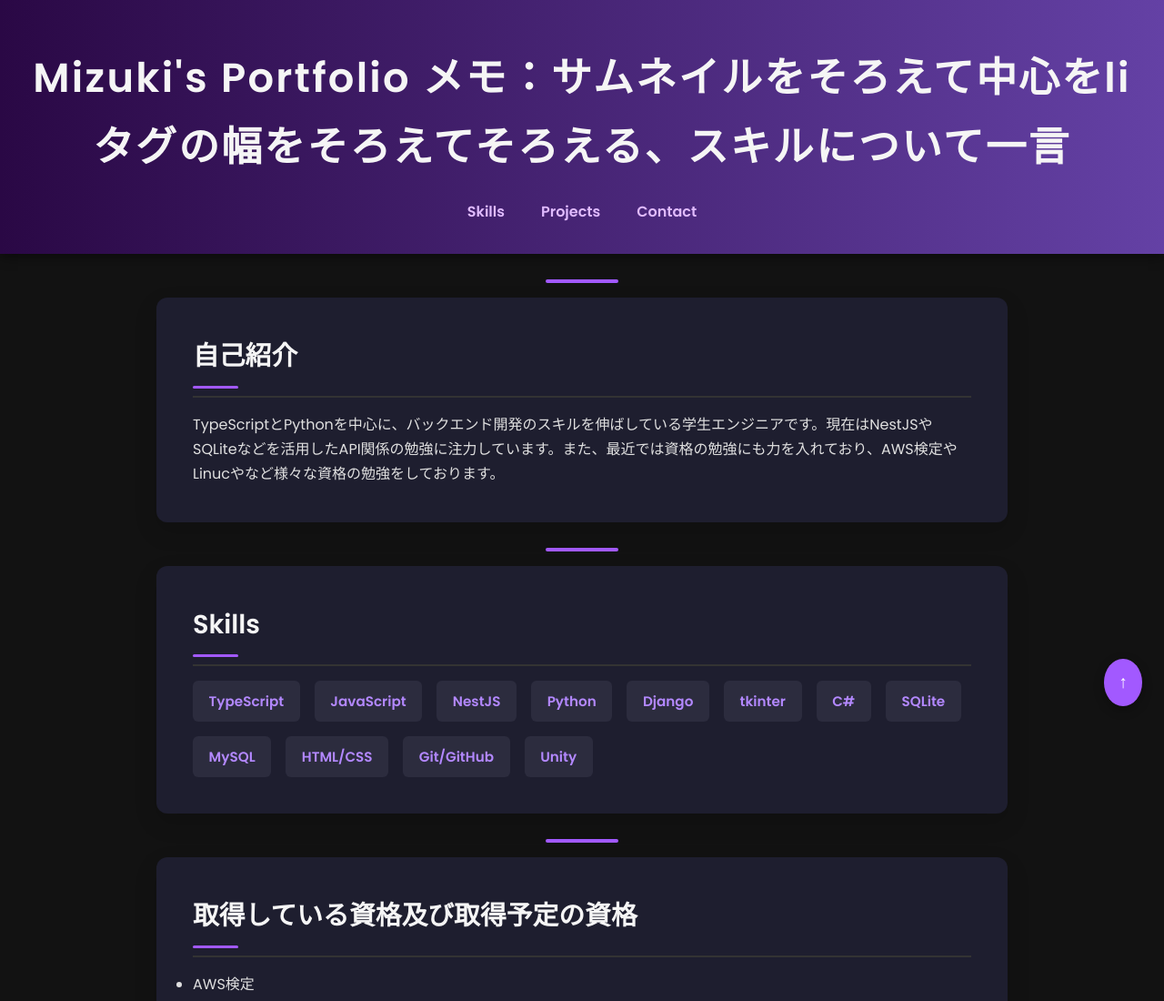
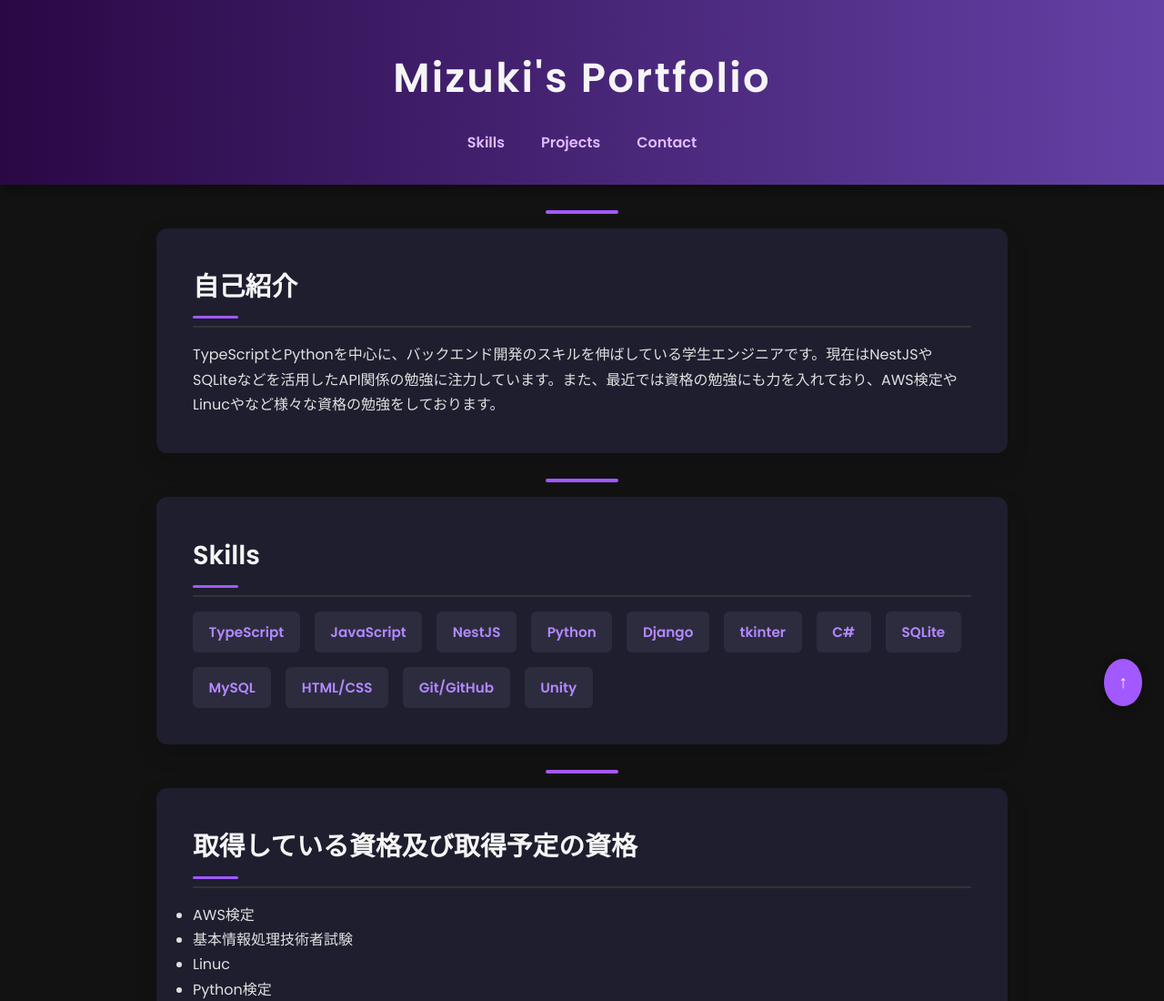
Before and after one commit to fukushi0620/fukushi0620.github.io, a plain HTML site: page index.html in a window 1280 px wide. Shown: the top 1100 px of the page at 91% size. Drawn offline with Linux system fonts and the light colour scheme.

Commit message:
Update index.html

```diff
--- a/index.html
+++ b/index.html
@@ -13,7 +13,6 @@
     <header>
       <h1>
         Mizuki's Portfolio
-        メモ：サムネイルをそろえて中心をliタグの幅をそろえてそろえる、スキルについて一言
       </h1>
       <nav>
         <ul>
```
